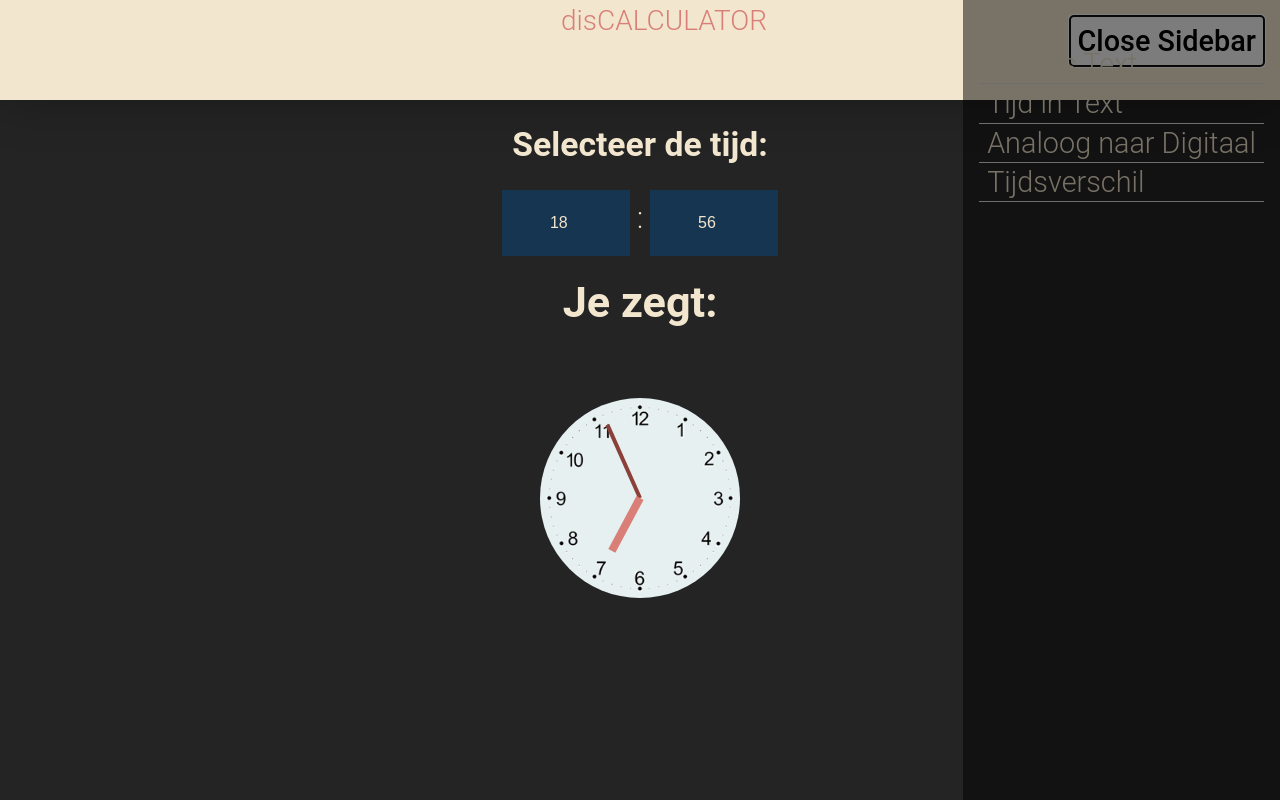
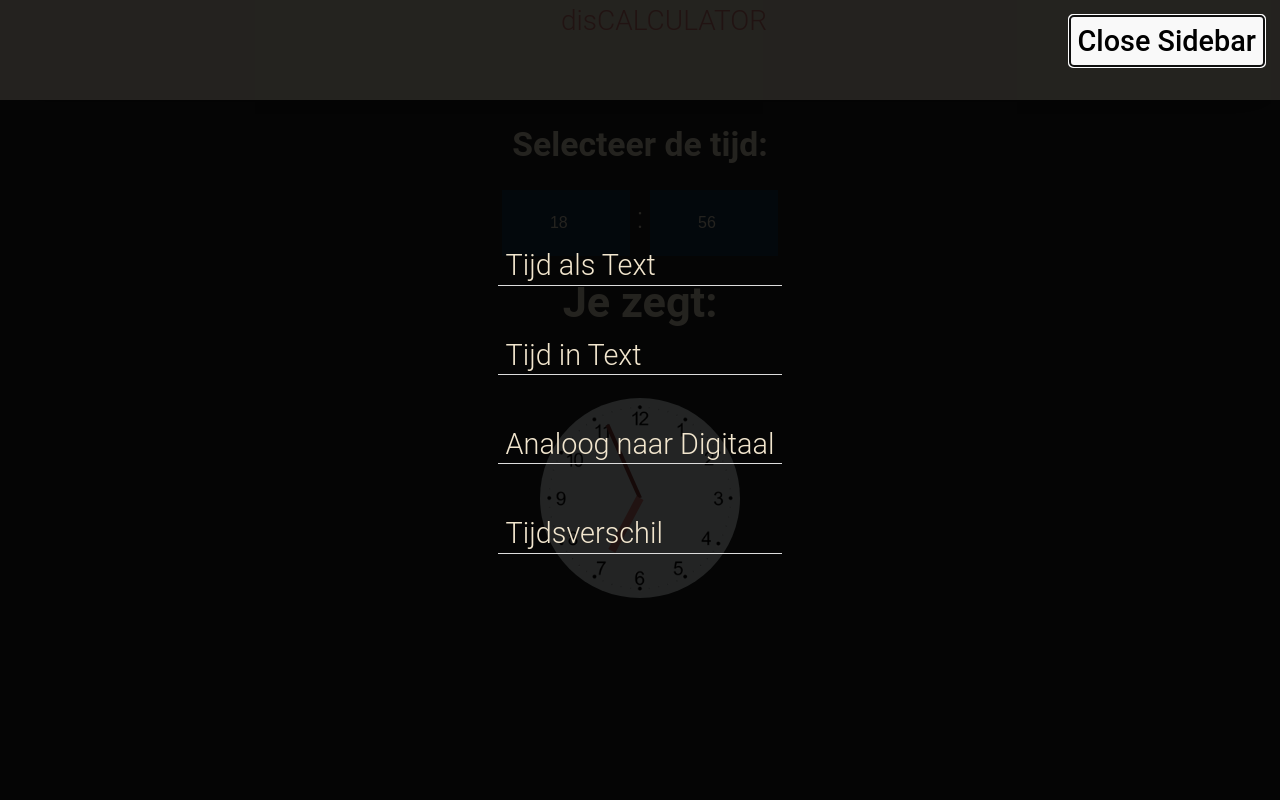
Before and after one commit to jorrikklijnsma/DisCalculator, a Svelte app: page / in a window 1280 px wide. Both pictures are taken after a click on the button "Open Sidebar". Built offline with nearby package versions, Linux system fonts and the light colour scheme.

Commit message:
fix: WiP sidebar and functionalities

```diff
--- a/src/App.svelte
+++ b/src/App.svelte
@@ -37,9 +37,6 @@
 </svelte:head>
 
 <div id="app">
-  <aside>
-    <Sidebar {pages} {activePageTitle} on:pageSelected={handlePageSelected} />
-  </aside>
   <main>
     <header>
       <div class="logo">disCALCULATOR</div>
@@ -48,6 +45,10 @@
     <!-- Render the active page component -->
     <svelte:component this={activePage} />
   </main>
+
+  <aside>
+    <Sidebar {pages} {activePageTitle} on:pageSelected={handlePageSelected} />
+  </aside>
 </div>
 
 <style lang="scss">
--- a/src/components/AnalogToDigital.svelte
+++ b/src/components/AnalogToDigital.svelte
@@ -4,6 +4,7 @@
   import Clock from "./Clock.svelte";
 
   let minuteForClock = 0;
+  let hourFor24Clock = 0;
   let hourForClock = 0;
 
   function setHandlePositions() {
@@ -30,14 +31,17 @@
     ) as HTMLInputElement;
 
     if (hourInput && minuteInput) {
-      hourForClock = +hourInput.value;
-      minuteForClock = +minuteInput.value;
+      hourForClock = hourInput.value;
+      hourFor24Clock = (hourInput.value + 12) % 24;
+      minuteForClock = minuteInput.value;
       setHandlePositions();
     }
   }
 </script>
 
 <div class="analogToDigital">
+  <div class="sliderInputs">
+    <div>
       <label for="hourInput">Hour:</label>
       <input
         type="range"
@@ -48,7 +52,8 @@
         value="0"
         on:input={handleInputChange}
       />
-
+    </div>
+    <div>
       <label for="minuteInput">Minute:</label>
       <input
         type="range"
@@ -59,10 +64,40 @@
         value="0"
         on:input={handleInputChange}
       />
+    </div>
+  </div>
 
+  <div>
+    <p>
+      {hourForClock.toString().padStart(2, "0")} : {minuteForClock
+        .toString()
+        .padStart(2, "0")}
+    </p>
+    <p>
+      {hourFor24Clock.toString().padStart(2, "0")} : {minuteForClock
+        .toString()
+        .padStart(2, "0")}
+    </p>
     <Clock hours={hourForClock} minutes={minuteForClock} />
+  </div>
 </div>
 
 <style lang="scss">
+  .analogToDigital {
+    text-align: center;
+    width: 100%;
+    padding: 2rem;
+    display: flex;
+    flex-direction: column;
+    gap: 2rem;
+    align-items: center;
+
+    .sliderInputs {
+      display: flex;
+      flex-direction: column;
+      gap: 1rem;
+      align-items: center;
+    }
+  }
   /* Add your custom styles here */
 </style>
--- a/src/components/Sidebar.svelte
+++ b/src/components/Sidebar.svelte
@@ -22,8 +22,9 @@
   }
 </script>
 
-<div class="sidebar" class:open={isSidebarOpen}>
+<nav class:open={isSidebarOpen}>
   <div class="sidebar-overlay" on:click={closeSidebar} />
+  <div class="sidebar">
     <div class="sidebar-content">
       <ul>
         {#each pages as page}
@@ -37,6 +38,7 @@
       </ul>
     </div>
   </div>
+</nav>
 
 <button class="toggle-button" on:click={toggleSidebar}>
   {#if isSidebarOpen}
@@ -47,56 +49,77 @@
 </button>
 
 <style lang="scss">
-  /* Add your custom styles here */
-  .sidebar {
-    position: fixed;
-    z-index: 12;
-    top: 0;
-    right: 0;
-    bottom: 0;
-    transform: translateX(100%);
-    transition: transform 0.2s ease-out;
-  }
-
-  .sidebar.open {
-    transform: translateX(0);
-  }
+  nav {
+    pointer-events: none;
 
     .sidebar-overlay {
       position: fixed;
-    z-index: 10;
       top: 0;
       right: 0;
       bottom: 0;
       left: 0;
-    background-color: rgba(0, 0, 0, 0.5);
+      background-color: rgba(0, 0, 0, 0.85);
+      transition: scale 0.2s ease-out;
+      scale: 0 1;
+      transform-origin: 100% 0%;
     }
 
+    position: fixed;
+    right: 0;
+    top: 0;
+    bottom: 0;
+    left: 0;
+    display: flex;
+    justify-content: center;
+    align-items: center;
+
+    .sidebar {
+      transform: translateX(100%);
+      opacity: 0;
+      transition: transform 0.2s ease-out;
+
       .sidebar-content {
-    padding: 16px;
-  }
+        padding: 1rem;
+        z-index: 10;
 
-  .sidebar ul {
+        ul {
           list-style-type: none;
           padding: 0;
-  }
+          display: flex;
+          flex-direction: column;
+          gap: 50px;
 
-  .sidebar li {
+          li {
             cursor: pointer;
             padding: 8px;
             border-bottom: 1px solid #ddd;
             transition: color 0.2s ease-in-out, transform 0.2s ease-in-out;
+
+            &:hover {
+              // color: #8c403a;
+              color: #d97f77;
             }
 
-  .sidebar li:hover {
+            &.selected {
               color: #d97f77;
-    background: rgba(255, 255, 255, 0.2);
+              border-color: #8c403a;
+              font-weight: bold;
+            }
+          }
+        }
+      }
     }
 
-  .sidebar li.selected {
-    background: rgba(255, 255, 255, 0.4);
-    color: #8c403a;
-    font-weight: bold;
+    &.open {
+      pointer-events: initial;
+      .sidebar-overlay {
+        scale: 1 1;
+      }
+      .sidebar {
+        opacity: 1;
+        transform: translateX(0);
+      }
+    }
   }
 
   .toggle-button {
--- a/src/components/TimeDifference.svelte
+++ b/src/components/TimeDifference.svelte
@@ -84,5 +84,8 @@
 </div>
 
 <style lang="scss">
-  /* Add your custom styles here */
+  .timeCalc {
+    text-align: center;
+    width: 100%;
+  }
 </style>
```
Lines whose indentation alone changed are shown as unchanged.
